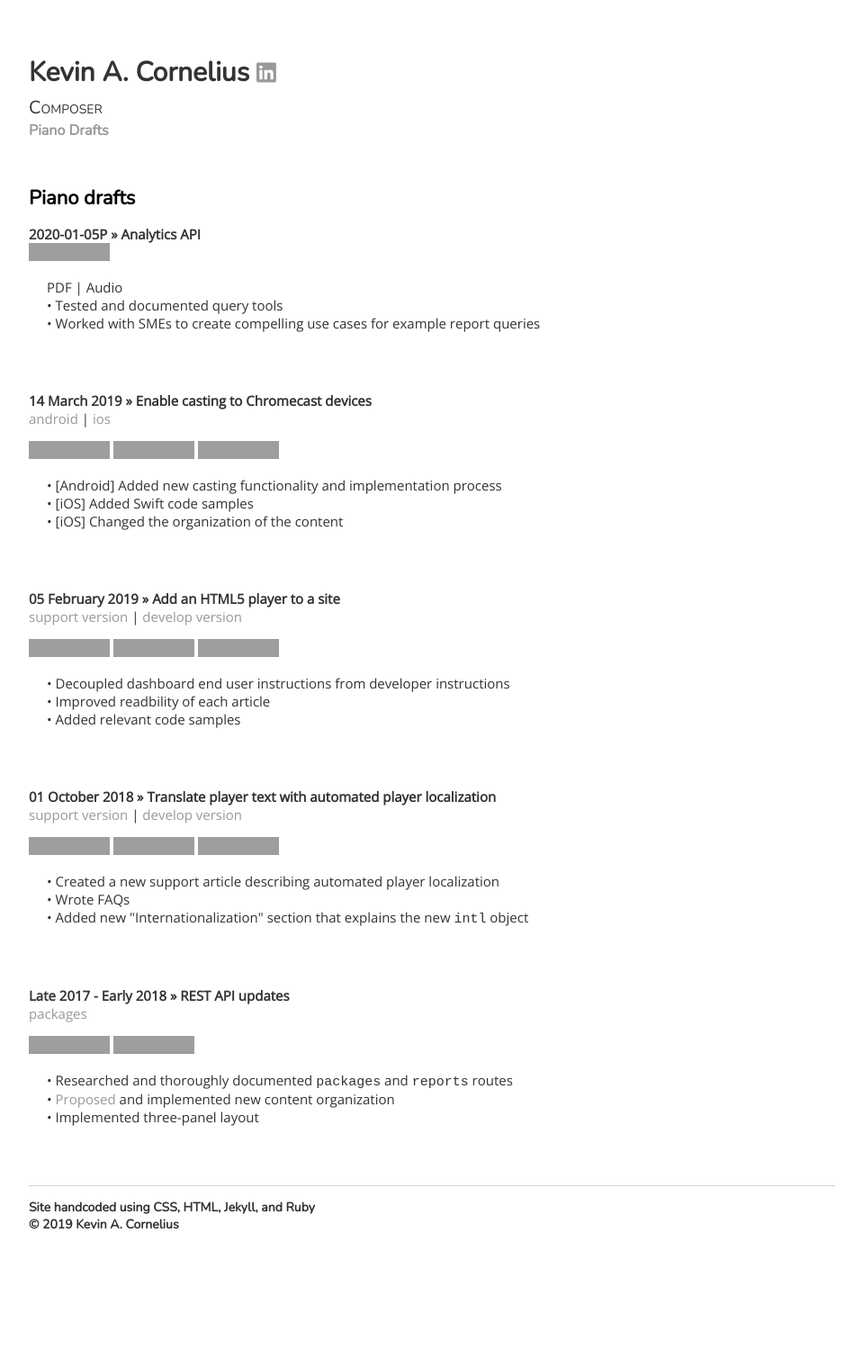
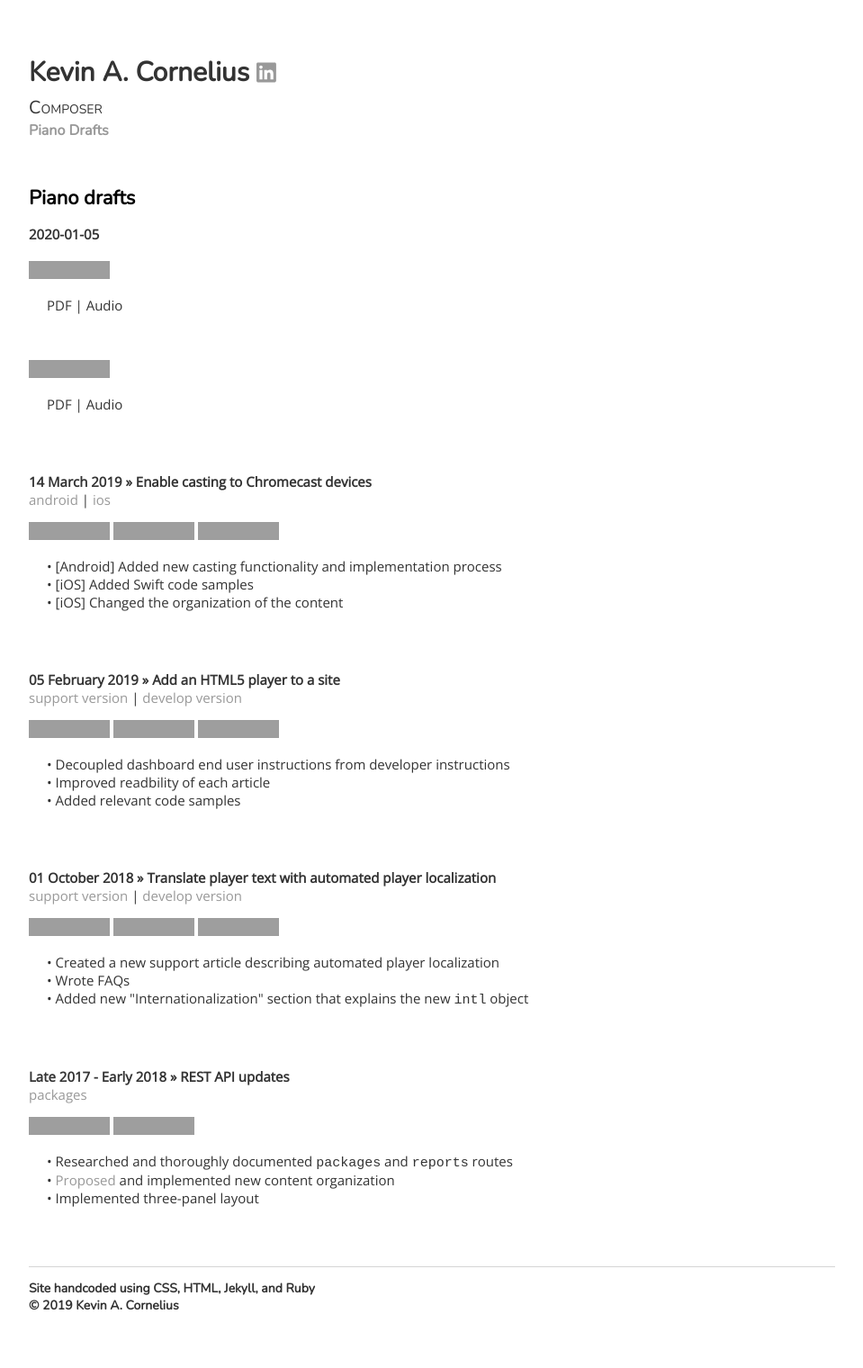
Before and after one commit to kevinacornelius/kevinacornelius.github.io, a Jekyll site: the page built from ideas/piano-drafts.md, in a window 1280 px wide. Shown: the whole page at 90% size, without its empty margins (160-1119 px from the left). Built offline with Jekyll 4.4.1, drawn with Linux system fonts in a browser that asks for light colours; nearby versions of some CDN libraries; before the commit the page ends 1430 px from its top, so only the background shows below that; grey boxes are pictures that could not be loaded.

Commit message:
Update piano-drafts.md

```diff
--- a/ideas/piano-drafts.md
+++ b/ideas/piano-drafts.md
@@ -4,11 +4,12 @@ title: Piano drafts
 ---
 <h1>{{ page.title }}</h1>
 
-<p><strong>2020-01-05P &raquo; Analytics API</strong><br/><img src="https://img.shields.io/badge/%20-Idea 1-blue.svg">
-<p><span class="indent">PDF | Audio</span><br/>
-  <span class="indent">&bull; Tested and documented query tools</span><br/>
-  <span class="indent">&bull; Worked with SMEs to create compelling use cases for example report queries</span></p>
+<p><strong>2020-01-05</strong><br/><br /><img src="https://img.shields.io/badge/%20-Idea 1-blue.svg">
+<p><span class="indent">PDF | Audio</span></p>
+<br/><br /><img src="https://img.shields.io/badge/%20-Idea 2-purple.svg">
+<p><span class="indent">PDF | Audio</span></p>
 <br/><br/>
+
 <p><strong>14 March 2019 &raquo; Enable casting to Chromecast devices</strong><br/><a href="https://developer.jwplayer.com/sdk/android/docs/developer-guide/chromecast/enable-casting-to-chromecast-devices/" target="_blank">android</a> | <a href="https://developer.jwplayer.com/sdk/ios/docs/developer-guide/casting/chromecast/" target="_blank">ios</a><br/></p>
 <img src="https://img.shields.io/badge/%20-developer--guide-blue.svg"> <img src="https://img.shields.io/badge/SDK-Android-0AAC29.svg?logo=android"> <img src="https://img.shields.io/badge/SDK-iOS-0AAC29.svg?logo=apple">
 <p><span class="indent">&bull; [Android] Added new casting functionality and implementation process</span><br/>
```
